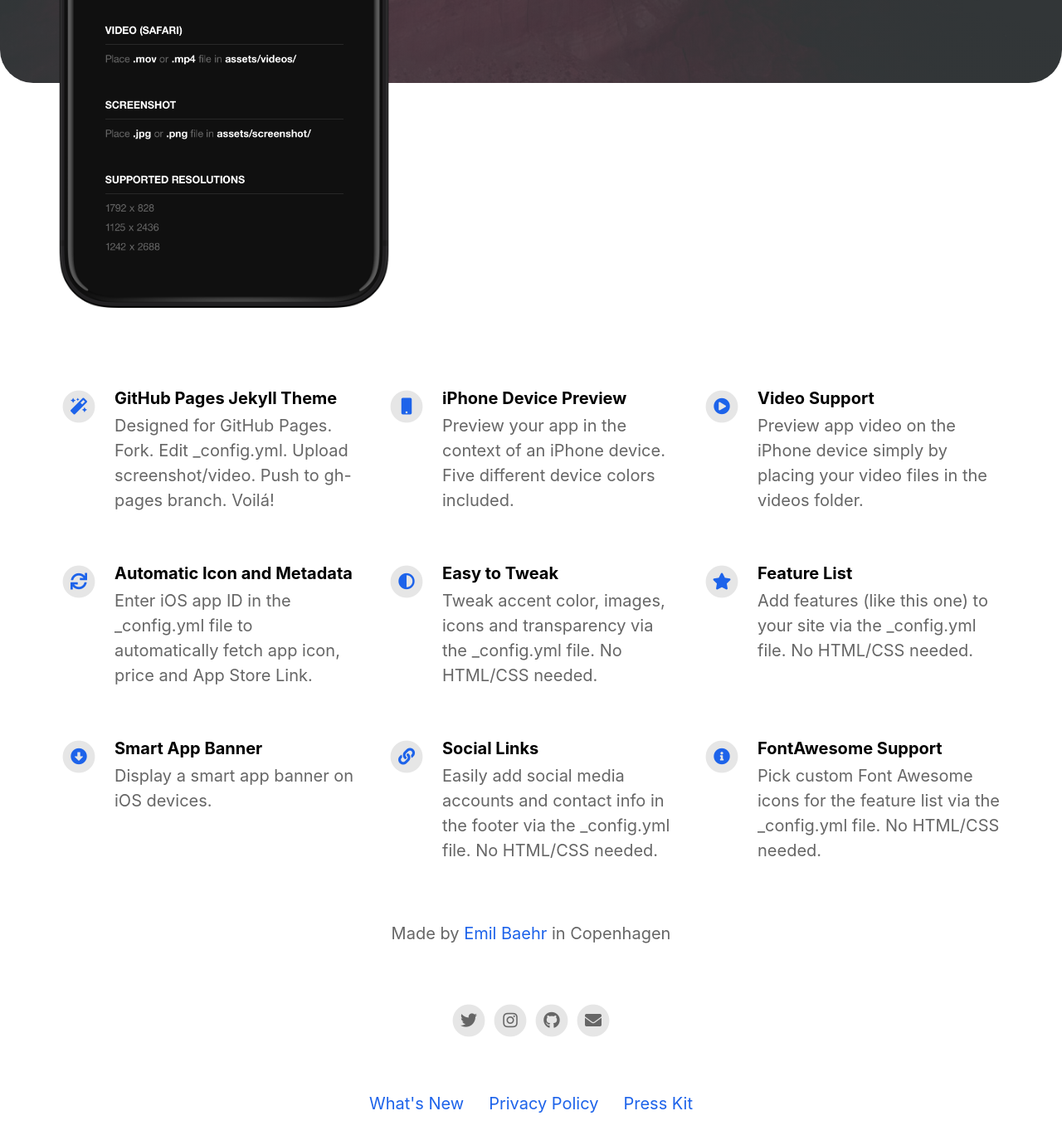
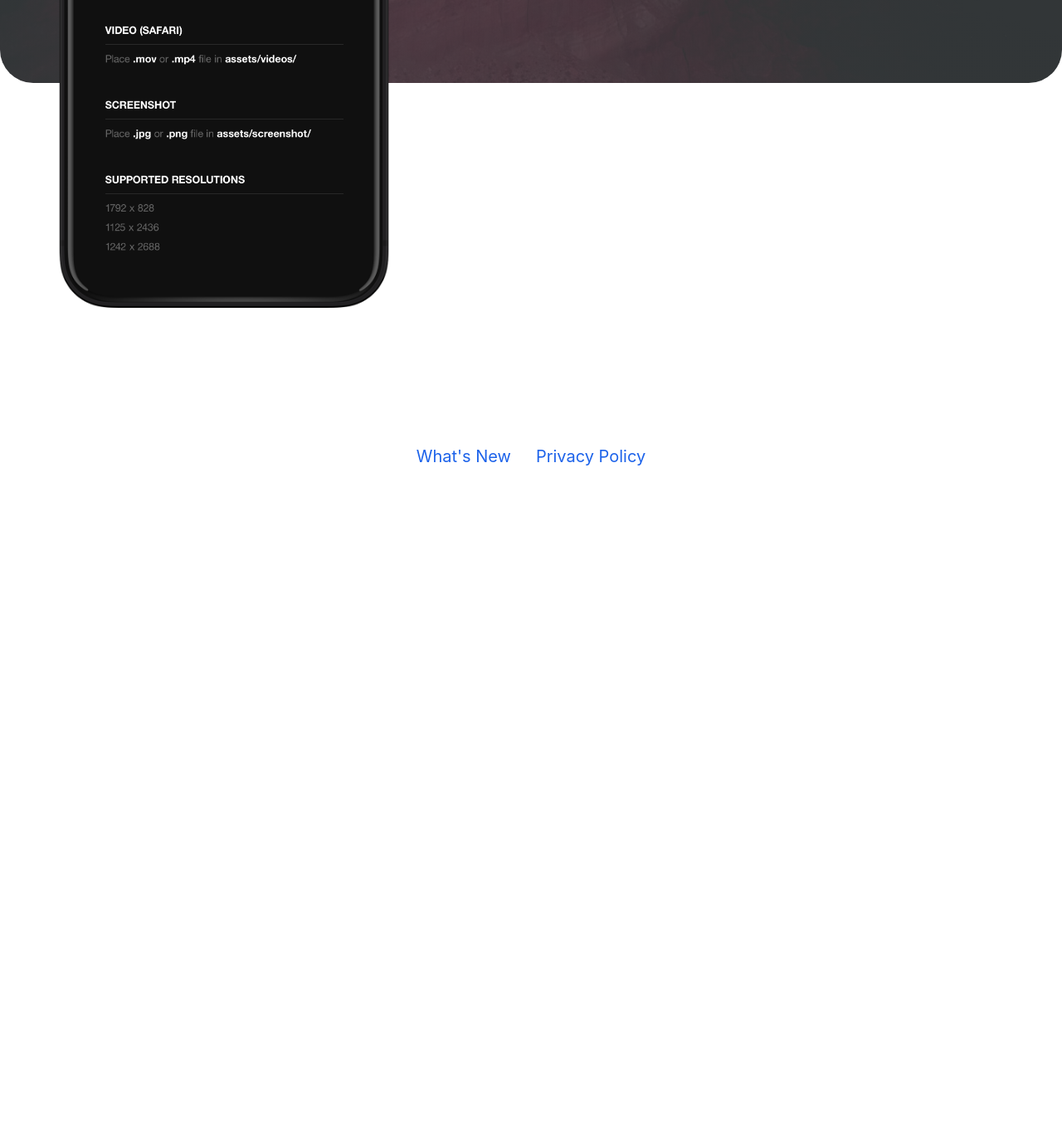
Before and after one commit to yending-uy/landing-page, a Jekyll site: the page built from index.html, in a window 1280 px wide and 1400 px high, scrolled down 614 px. Shown: the top 1380 px of the window at 83% size. Built offline with Jekyll 4.4.1, drawn with Linux system fonts in a browser that asks for light colours; nearby versions of some CDN libraries; after the commit the page ends 1244 px from its top, so only the background shows below that.

Commit message:
first changes

```diff
--- a/_config.yml
+++ b/_config.yml
@@ -3,14 +3,14 @@
 
 # App Info
 ios_app_id                                : 1234793120                                # Required. Enter iOS app ID to automatically populate name, price and icons (e.g. 718043190).
-ios_app_country                           : us                                        # Required outside USA. Enter 2 letter country code as in https://en.wikipedia.org/wiki/ISO_3166-1_alpha-2
+ios_app_country                           : uy                                        # Required outside USA. Enter 2 letter country code as in https://en.wikipedia.org/wiki/ISO_3166-1_alpha-2
 
 appstore_link                             :                                           # Automatically populates if not set and if iOS app ID is set. Otherwise enter manually.
 playstore_link                            :                                           # Enter Google Play Store URL.
-presskit_download_link                    : https://emilbaehr.com                                          # Enter a link to downloadable file or (e.g. public Dropbox link to a .zip file).
+presskit_download_link                    :                                           # Enter a link to downloadable file or (e.g. public Dropbox link to a .zip file).
                                                                                       # Or upload your press kit file to assets and set path accordingly (e.g. "assets/your_press_kit.zip").
 
-app_icon                                  : # assets/appicon.png                      # Automatically populates if not set and if iOS app ID is set.  Otherwise enter path to icon file manually.
+app_icon                                  : assets/logo.png                      # Automatically populates if not set and if iOS app ID is set.  Otherwise enter path to icon file manually.
 app_name                                  :                                           # Automatically populates if not set and if iOS app ID is set.  Otherwise enter manually.
 app_price                                 :                                           # Automatically populates if not set and if iOS app ID is set.  Otherwise enter manually.
 app_description                           : Write a short tagline for your app.
@@ -20,60 +20,60 @@
 
 
 # Information About Yourself
-your_name                                 : Emil Baehr
-your_link                                 : https://emilbaehr.com
-your_city                                 : Copenhagen
-email_address                             : emil.baehr@gmail.com
+your_name                                 :
+your_link                                 :
+your_city                                 : Montevideo
+email_address                             :
 facebook_username                         :
-instagram_username                        : ebaehr
-twitter_username                          : ebaehr
-github_username                           : emilbaehr
+instagram_username                        :
+twitter_username                          :
+github_username                           :
 youtube_username                          :
 
 
 
 # Feature List                            Edit, add or remove features to be presented.
-features                                  :
+# features                                  :
 
-  - title                                 : GitHub Pages Jekyll Theme
-    description                           : Designed for GitHub Pages. Fork. Edit _config.yml. Upload screenshot/video. Push to gh-pages branch. Voilá!
-    fontawesome_icon_name                 : magic
+#   - title                                 : GitHub Pages Jekyll Theme
+#     description                           : Designed for GitHub Pages. Fork. Edit _config.yml. Upload screenshot/video. Push to gh-pages branch. Voilá!
+#     fontawesome_icon_name                 : magic
 
-  - title                                 : iPhone Device Preview
-    description                           : Preview your app in the context of an iPhone device. Five different device colors included.
-    fontawesome_icon_name                 : mobile
+#   - title                                 : iPhone Device Preview
+#     description                           : Preview your app in the context of an iPhone device. Five different device colors included.
+#     fontawesome_icon_name                 : mobile
 
-  - title                                 : Video Support
-    description                           : Preview app video on the iPhone device simply by placing your video files in the videos folder.
-    fontawesome_icon_name                 : play-circle
+#   - title                                 : Video Support
+#     description                           : Preview app video on the iPhone device simply by placing your video files in the videos folder.
+#     fontawesome_icon_name                 : play-circle
 
-  - title                                 : Automatic Icon and Metadata
-    description                           : Enter iOS app ID in the _config.yml file to automatically fetch app icon, price and App Store Link.
-    fontawesome_icon_name                 : sync
+#   - title                                 : Automatic Icon and Metadata
+#     description                           : Enter iOS app ID in the _config.yml file to automatically fetch app icon, price and App Store Link.
+#     fontawesome_icon_name                 : sync
 
-  - title                                 : Easy to Tweak
-    description                           : Tweak accent color, images, icons and transparency via the _config.yml file. No HTML/CSS needed.
-    fontawesome_icon_name                 : adjust
+#   - title                                 : Easy to Tweak
+#     description                           : Tweak accent color, images, icons and transparency via the _config.yml file. No HTML/CSS needed.
+#     fontawesome_icon_name                 : adjust
 
-  - title                                 : Feature List
-    description                           : Add features (like this one) to your site via the _config.yml file. No HTML/CSS needed.
-    fontawesome_icon_name                 : star
+#   - title                                 : Feature List
+#     description                           : Add features (like this one) to your site via the _config.yml file. No HTML/CSS needed.
+#     fontawesome_icon_name                 : star
 
-  - title                                 : Smart App Banner
-    description                           : Display a smart app banner on iOS devices.
-    fontawesome_icon_name                 : arrow-alt-circle-down
+#   - title                                 : Smart App Banner
+#     description                           : Display a smart app banner on iOS devices.
+#     fontawesome_icon_name                 : arrow-alt-circle-down
 
-  - title                                 : Social Links
-    description                           : Easily add social media accounts and contact info in the footer via the _config.yml file. No HTML/CSS needed.
-    fontawesome_icon_name                 : link
+#   - title                                 : Social Links
+#     description                           : Easily add social media accounts and contact info in the footer via the _config.yml file. No HTML/CSS needed.
+#     fontawesome_icon_name                 : link
 
-  - title                                 : FontAwesome Support
-    description                           : Pick custom Font Awesome icons for the feature list via the _config.yml file. No HTML/CSS needed.
-    fontawesome_icon_name                 : info-circle
+#   - title                                 : FontAwesome Support
+#     description                           : Pick custom Font Awesome icons for the feature list via the _config.yml file. No HTML/CSS needed.
+#     fontawesome_icon_name                 : info-circle
 
-  - title                                 : # New Feature Title
-    description                           : # New Feature Description
-    fontawesome_icon_name                 : # Enter Font Awesome icon name (e.g. star). Find icons on fontawesome.com/icons.
+#   - title                                 : # New Feature Title
+#     description                           : # New Feature Description
+#     fontawesome_icon_name                 : # Enter Font Awesome icon name (e.g. star). Find icons on fontawesome.com/icons.
 
 
 
```
Also changed, not shown: assets/logo.png (added).
